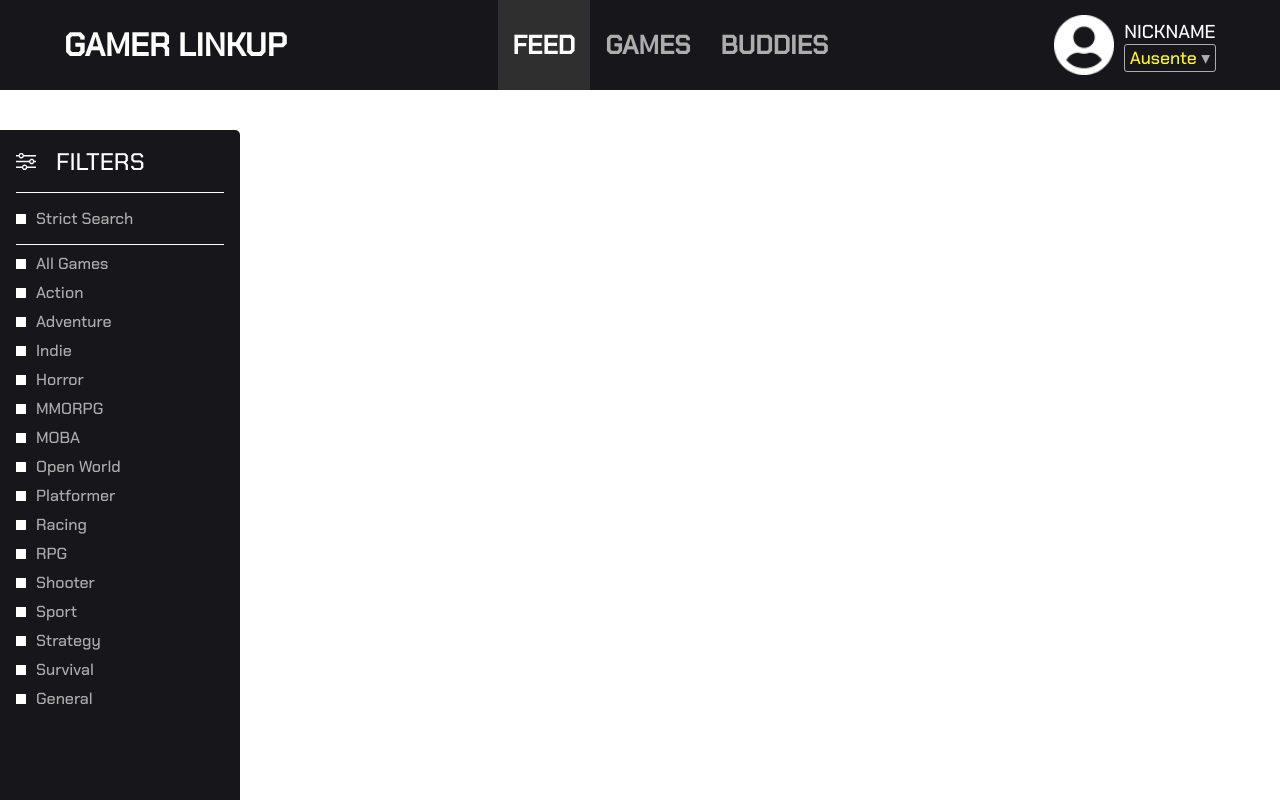
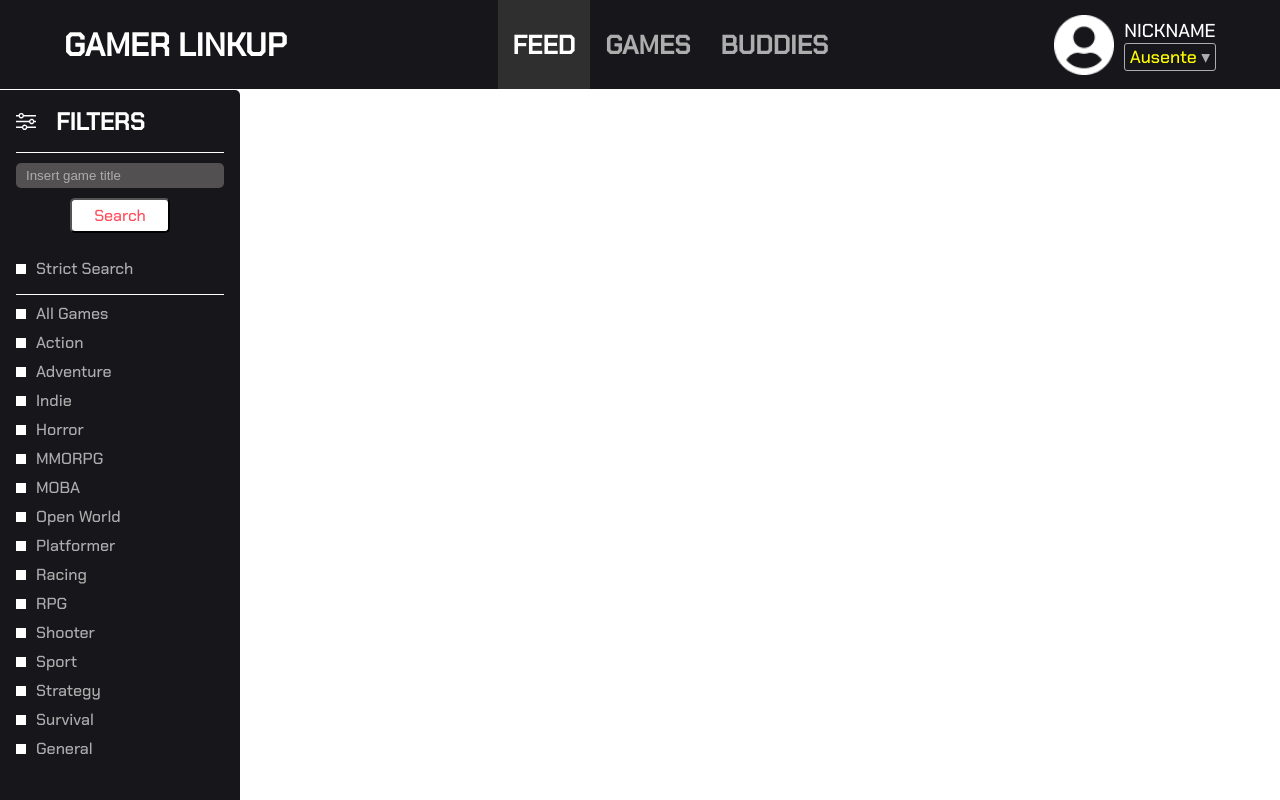
Before and after one commit to Jamajal/Gamer-Linkup, a React (Vite) app in the folder frontend/: page / in a window 1280 px wide. Built offline with nearby package versions, Linux system fonts and the light colour scheme.

Commit message:
adicionando busca por texto

```diff
--- a/frontend/src/components/Filters/Filters.scss
+++ b/frontend/src/components/Filters/Filters.scss
@@ -1,5 +1,36 @@
+$primary-color: var(--black-color);
+
+@mixin device($d) {
+    @if device == mobile {
+        @media (max-width: 300px) {
+            @content
+        }
+    }
+
+    @if device == tablet {
+        @media (max-width: 600px) {
+            @content
+        }
+    }
+
+    @if device == desktop {
+        @media (max-width: 900px) {
+            @content
+        }
+    }
+}
+
+@mixin title-large {
+    font-size: 1.5em;
+    font-weight: 700;
+    font-family: var(--font-base);
+    color: var(--white-color);
+}
+
+
+
 .app__filters {
-    background-color: var(--black-color);
+    background-color: $primary-color;
     color: var(--lightGray-color);
     font-family: var(--font-base);
 
@@ -20,9 +51,7 @@
         padding-bottom: 15px;
 
         h3 {
-            color: var(--white-color);
-            font-weight: 300;
-            font-size: 1.5rem;
+            @include title-large;
         }
     }
 
@@ -61,3 +90,46 @@
     }
 
 }
+
+.app__filters-search {
+    display: flex;
+    flex-direction: column;
+    align-items: center;
+    gap: 10px;
+
+    padding: 10px 0;
+
+    input {
+        padding: 5px 10px;
+        width: 100%;
+
+        background-color: var(--gray-color);
+        color: var(--white-color);
+
+        border: none;
+        border-radius: 5px;
+
+        &::placeholder {
+            color: var(--lightGray-color);
+        }
+
+        &:focus {
+            outline: none;
+        }
+    }
+
+    button {
+        width: 100px;
+        padding: 5px 10px;
+        border-radius: 5px;
+        font: var(--font-base);
+        color: var(--highlight-color);
+        background-color: var(--white-color);
+        transition: background-color .3s linear,color .3s linear;
+
+        &:hover {
+            background-color: var(--highlight-color);
+            color: var(--white-color);
+        }
+    }
+}
--- a/frontend/src/components/Filters/Filters.tsx
+++ b/frontend/src/components/Filters/Filters.tsx
@@ -19,6 +19,10 @@ const Filters = () => {
         <img src={filterIcon}/>
         <h3>FILTERS</h3>
       </div>
+      <div className='app__filters-search'>
+        <input type='search' placeholder='Insert game title'/>
+        <button>Search</button>
+      </div>
 
       <ul  className='app__filters-categories'>
         <li>
--- a/frontend/src/components/Header/Header.scss
+++ b/frontend/src/components/Header/Header.scss
@@ -2,6 +2,8 @@
     width: 100%;
     background: var(--black-color);
     color: var(--white-color);
+    border-bottom: 1px solid var(--white-color);
+
     display: flex;
     justify-content: space-between;
     align-items: center;
--- a/frontend/src/pages/HomePage/HomePage.scss
+++ b/frontend/src/pages/HomePage/HomePage.scss
@@ -3,7 +3,6 @@
     height: 100vh;
 
     .app__homepage-main {
-        padding-top: 2.5rem;
         display: flex;
     }
 
```
